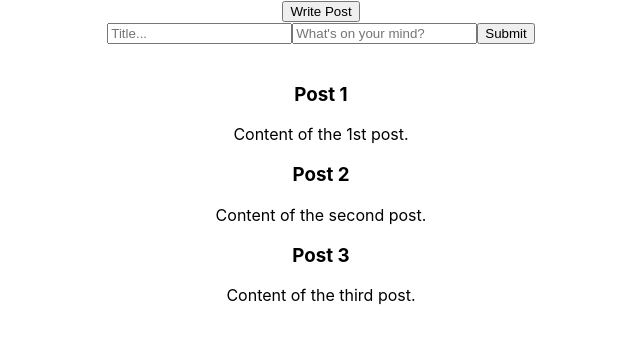
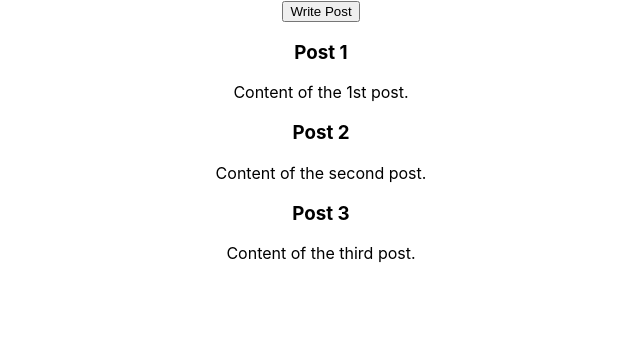
Before and after one commit to abgeiger/react-blog, a React (Create React App) app: page / in a window 1280 px wide. Shown: the top 342 px of the page, without its empty margins (319-959 px from the left). Built offline with nearby package versions, Linux system fonts and the light colour scheme.

Commit message:
Toggle between Write Post and Post List pages

```diff
--- a/src/App.js
+++ b/src/App.js
@@ -29,15 +29,21 @@ class App extends React.Component {
 
   // Function to create a post
   createPost = (newPost) => {
-    this.setState( {blogPosts: [...this.state.blogPosts, newPost] })
+    this.setState( {blogPosts: [...this.state.blogPosts, newPost] });
+    // Shows Post List after new post is submitted
+    this.setState({ isWritingPost: false });
+  }
+
+  toggleWritePost = () => {
+    this.setState({ isWritingPost: !this.state.isWritingPost });
   }
 
   render () {
     return (
       <div className="App">
-        <button>{this.state.isWritingPost ? "View Posts" : "Write Post"}</button>
-        <WritePost createPost={this.createPost} />
-        <PostList posts={this.state.blogPosts} />
+        <button onClick={this.toggleWritePost} >{this.state.isWritingPost ? "View Posts" : "Write Post"}</button>
+        { this.state.isWritingPost ? <WritePost createPost={this.createPost} /> : null }
+        { this.state.isWritingPost ? null : <PostList posts={this.state.blogPosts} /> }
       </div>
     );
   }
```
